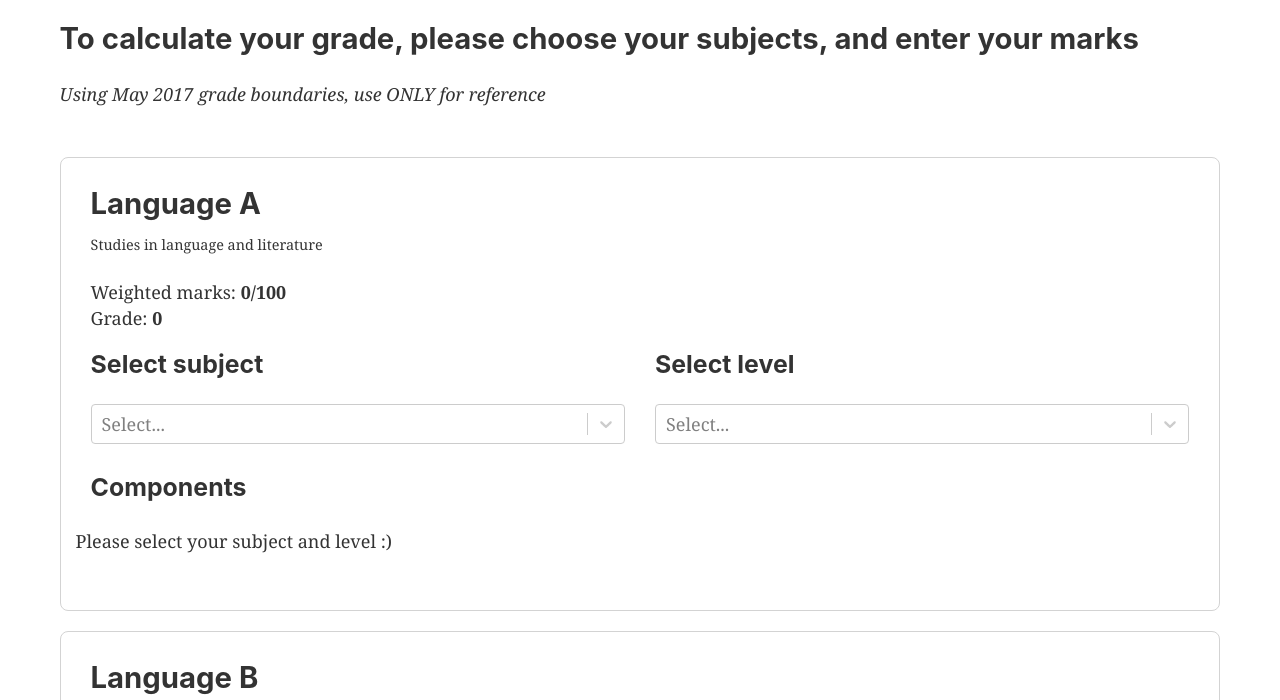
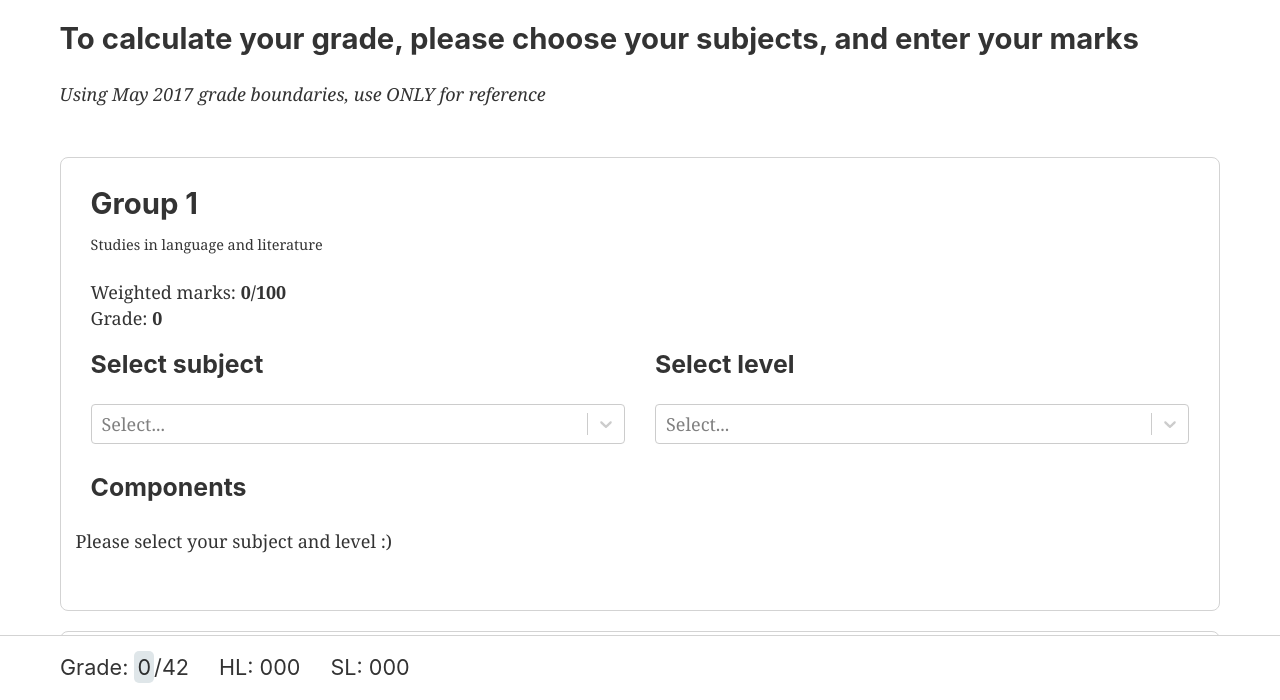
Before and after one commit to simse/ib-grade-calculator, a Gatsby site: page / in a window 1280 px wide. Shown: the part 100-800 px from the top of the page. Built offline with nearby package versions, Linux system fonts and the light colour scheme; Gatsby itself is replaced by a stand-in of ours.

Commit message:
Added bottom bar

```diff
--- a/src/components/calculator.js
+++ b/src/components/calculator.js
@@ -14,10 +14,10 @@ class Calculator extends React.Component {
     grades: {}
   }
 
-  updateGrade(group, grade) {
+  updateGrade(group, grade, level) {
     let grades = this.state.grades;
 
-    grades[group] = grade;
+    grades[group] = {grade: grade, level: level};
 
     this.setState({grades: grades})
   }
@@ -39,53 +39,91 @@ class Calculator extends React.Component {
   get totalGrade() {
     let totalGrade = 0;
 
-    for(let grade in this.state.grades) {
-      totalGrade += this.state.grades[grade];
+    for(let group in this.state.grades) {
+      totalGrade += this.state.grades[group].grade;
     }
 
     return totalGrade;
   }
 
+  get hlGrades() {
+    let grades = this.state.grades;
+    let hlGrades = '';
+
+    Object.entries(grades).forEach(function(key, value) {
+        if(key[1].level === 'hl') {
+          hlGrades += key[1].grade
+        }
+      }
+    );
+
+    if(hlGrades.length < 3) {
+      hlGrades += '0'.repeat(3 - hlGrades.length)
+    }
+
+    return hlGrades;
+  }
+
+  get slGrades() {
+    let grades = this.state.grades;
+    let slGrades = '';
+
+    Object.entries(grades).forEach(function(key, value) {
+        if(key[1].level === 'sl') {
+          slGrades += key[1].grade
+        }
+      }
+    );
+
+    if(slGrades.length < 3) {
+      slGrades += '0'.repeat(3 - slGrades.length)
+    }
+
+    return slGrades;
+  }
+
   render() {
     return (
-      <div>
+      <div style={{
+        paddingBottom: 50
+      }}>
         <Subject
-          name="Language A"
+          name="Group 1"
           subtitle="Studies in language and literature"
           subjects={this.getGroup(1)}
           updateGrade={this.updateGrade} />
 
         <Subject
-          name="Language B"
+          name="Group 2"
           subtitle="Language acquistion"
           subjects={this.getGroup(2)}
           updateGrade={this.updateGrade} />
 
         <Subject
-          name="Social science"
+          name="Group 3"
           subtitle="Individuals and societies"
           subjects={this.getGroup(3)}
           updateGrade={this.updateGrade} />
 
         <Subject
-          name="Natural science"
+          name="Group 4"
           subtitle="The sciences"
           subjects={this.getGroup(4)}
           updateGrade={this.updateGrade} />
 
         <Subject
-          name="Mathematics"
+          name="Group 5"
           subtitle="Mathematics"
           subjects={this.getGroup(5)}
           updateGrade={this.updateGrade} />
 
         <Subject
-          name="Art"
+          name="Group 6"
           subtitle="The arts"
           subjects={this.getGroup(6)}
           updateGrade={this.updateGrade} />
 
-        <Summary grade={this.totalGrade} />
+        <Summary grade={this.totalGrade} hlGrades={this.hlGrades} slGrades={this.slGrades} />
       </div>
     );
   }
--- a/src/components/subject.js
+++ b/src/components/subject.js
@@ -43,7 +43,7 @@ class Subject extends React.Component {
 
   informGrade() {
     if(this.state.currentSubject !== null && this.state.currentLevel !== null) {
-      this.props.updateGrade(this.state.currentSubject.group, this.grade)
+      this.props.updateGrade(this.state.currentSubject.group, this.grade, this.state.currentLevel)
     }
   }
 
--- a/src/components/summary.js
+++ b/src/components/summary.js
@@ -1,16 +1,66 @@
 import React from 'react'
 
 class Summary extends React.Component {
+
+  get backgroundColour() {
+    let grade = this.props.grade;
+
+    if(grade === 0) {
+      return '#dfe6e9';
+    } else if(grade < 24) {
+      return '#ff7675';
+    } else if(grade < 30) {
+      return '#ffeaa7';
+    } else if(grade < 40) {
+      return '#81ecec';
+    } else {
+      return '#55efc4';
+    }
+  }
+
   render() {
 
 
     return (
-      <div>
-        <p>Hooray your final grade is:</p>
-        <h1 style={{
-          fontSize: '5rem',
-          fontWeight: '300'
-        }}>{this.props.grade}/42</h1>
+      <div style={{
+        position: 'fixed',
+        bottom: 0,
+        left: 0,
+        width: '100%',
+        background: '#fff',
+        borderTop: '1px solid lightgrey'
+      }}>
+        <div style={{
+          padding: 20,
+          margin: '0 auto',
+          maxWidth: 1200,
+          display: 'flex'
+        }}>
+          <h1 style={{
+            fontSize: '1.2rem',
+            fontWeight: '400',
+            margin: 0,
+            marginRight: 30
+          }}>Grade: <span style={{
+            padding: 3,
+            borderRadius: 5,
+            background: this.backgroundColour
+          }}>{this.props.grade}</span>/42</h1>
+
+          <h1 style={{
+            fontSize: '1.2rem',
+            fontWeight: '400',
+            margin: 0,
+            marginRight: 30
+          }}>HL: {this.props.hlGrades}</h1>
+
+          <h1 style={{
+            fontSize: '1.2rem',
+            fontWeight: '400',
+            margin: 0,
+            marginRight: 30
+          }}>SL: {this.props.slGrades}</h1>
+        </div>
       </div>
     )
 
```
